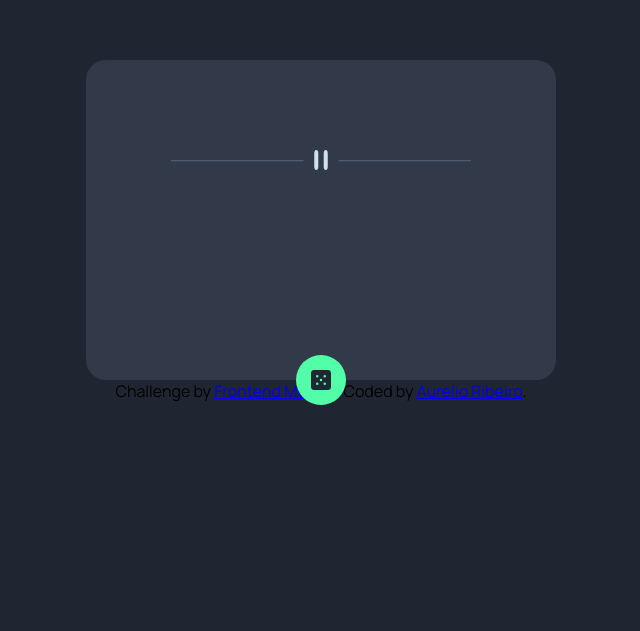
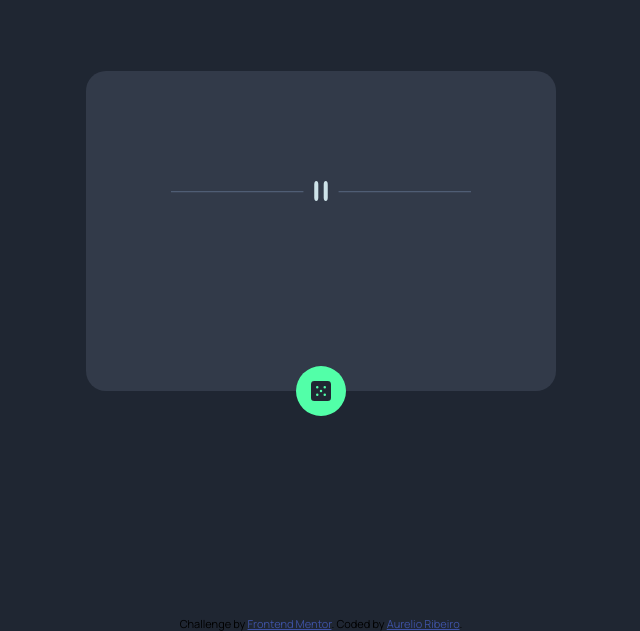
Before and after one commit to aureliodeboa/advice-generator-app-main, a plain HTML site: page index.html in a window 1280 px wide. Shown: the part 169-800 px from the top of the page, without its empty margins (319-959 px from the left). Drawn offline with Linux system fonts and the light colour scheme.

Commit message:
feature: footer and justify itens

```diff
--- a/assets/css/style.css
+++ b/assets/css/style.css
@@ -1,4 +1,5 @@
 @import url('https://fonts.googleapis.com/css2?family=Manrope&display=swap');
+@import url('https://fonts.googleapis.com/css2?family=Manrope:wght@400;600&display=swap');
 
 *{
     margin: 0;
@@ -32,6 +33,8 @@ body{
 
 }
 .advice-title{
+    font-family:'Manrope',Arial, Helvetica, sans-serif;
+    font-weight: 800;
     margin-top: 30px;
     margin-bottom: 15px;
     font-size: 15px;
@@ -39,12 +42,19 @@ body{
     color:hsl(150, 100%, 66%);
 }
 .advice-quote{
+
+    padding-top: 20px;
+    padding-left: 20px;
+    padding-right: 20px;
+    font-family: 'Manrope',Arial, Helvetica, sans-serif;
     word-wrap: break-word; /*quebrar palavras caso ultrapsse o tamanho do container*/
     overflow:  break-word; /*quebrar palavras caso ultrapsse o tamanho do container*/
-    font-size:  23px;
+    font-size:  20px;
     display: flex;
     color: hsl(193, 38%, 86%);
     background-color: transparent;
+    font-weight: 800;
+    text-align: center;
 }
 
 .advice-line {
@@ -60,6 +70,7 @@ body{
 
 }
 .advice-icon {
+    cursor: pointer; /*item clicavel*/
     display:flex;
     align-items: center;
     justify-content: center;
@@ -87,19 +98,14 @@ body{
     fill: aliceblue;
 
 }
+.attribution { font-size: 11px; text-align: center; }
+.attribution a { color: hsl(228, 45%, 44%); }
 
 footer{
 
+  position: absolute;
+  /*margin-top: 60%;*/
+  bottom: 0; /*footer ao final da pagina*/
+
+
 }
-
-/*
-.attribution { font-size: 11px; text-align: center; }
-.attribution a { color: hsl(228, 45%, 44%); }
-
-<footer>
-  <div class="attribution">
-    Challenge by <a href="https://www.frontendmentor.io?ref=challenge" target="_blank">Frontend Mentor</a>.
-    Coded by <a href="https://github.com/aureliodeboa">Aurelio Ribeiro</a>.
-  </div>
-</footer>
-*/
```
